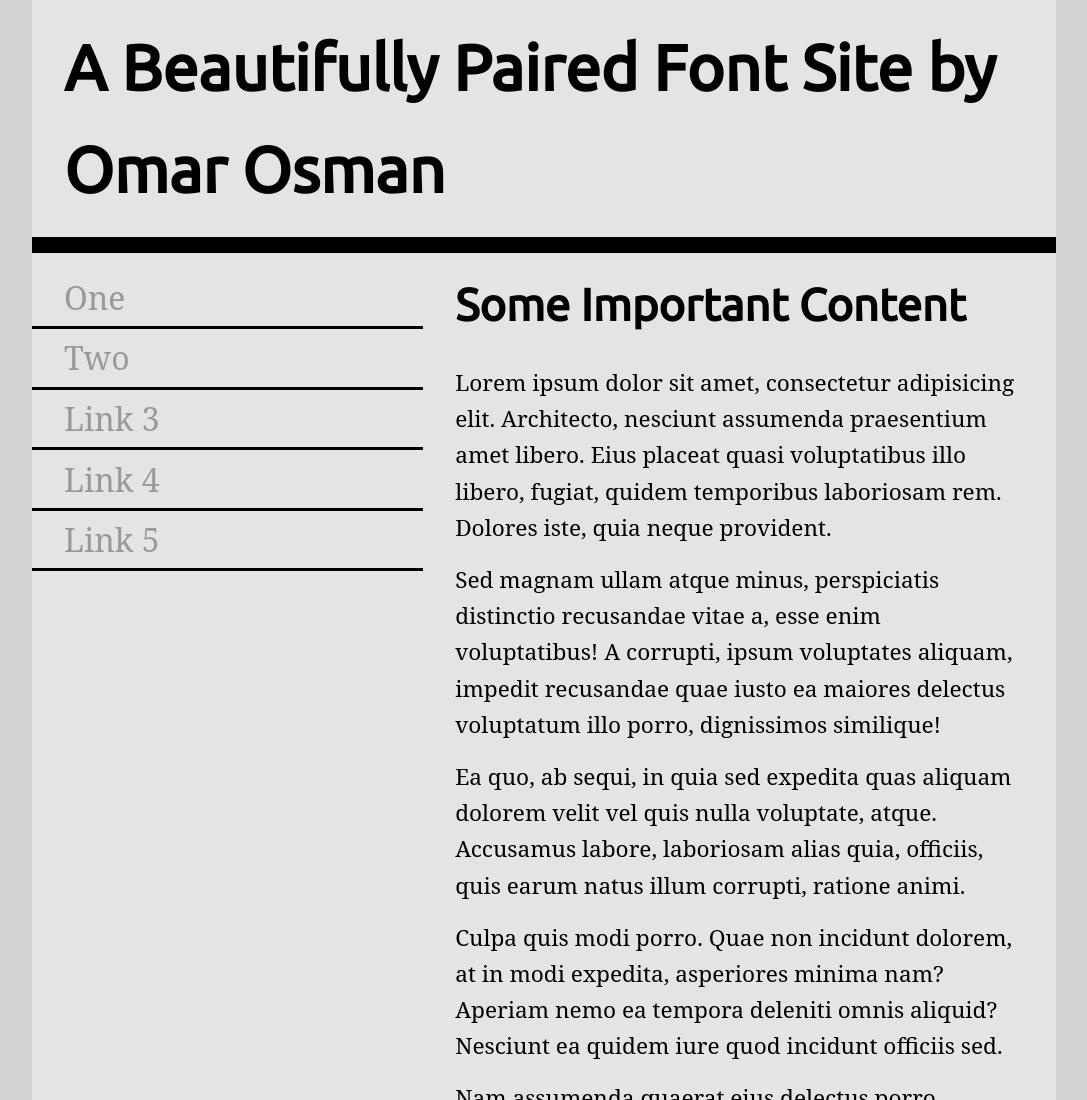
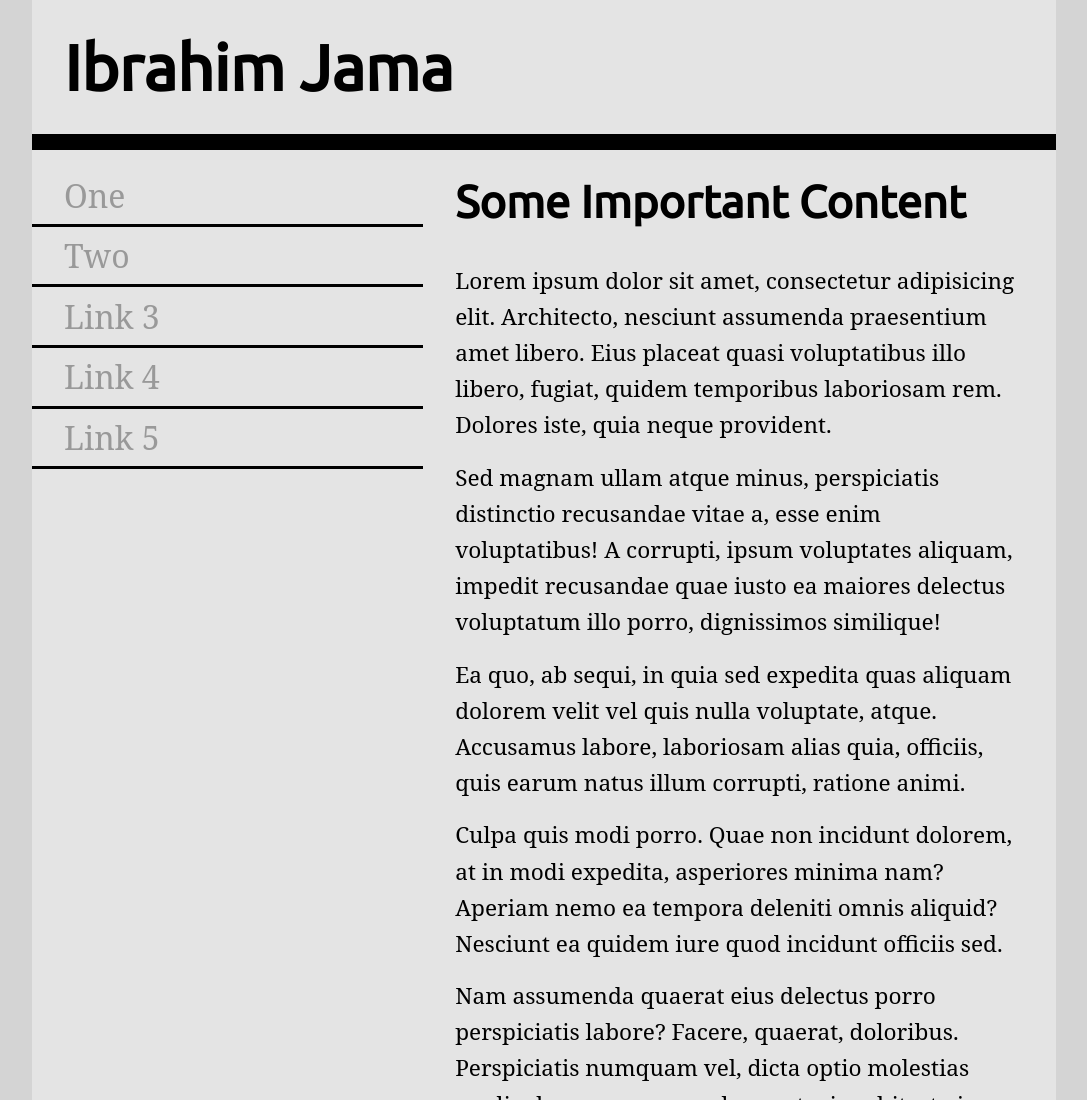
Before and after one commit to Jama0096/fonts, a plain HTML site: page index.html in a window 1280 px wide. Shown: the top 1100 px of the page, without its empty margins (96-1183 px from the left). Drawn offline with Linux system fonts and the light colour scheme; a web font is replaced by a local one.

Commit message:
Changed the header

```diff
--- a/index.html
+++ b/index.html
@@ -16,7 +16,7 @@
 <body>
     <div class="wrapper">
         <header>
-            <h1>A Beautifully Paired Font Site by Omar Osman</h1>
+            <h1>Ibrahim Jama</h1>
         </header>
         <nav>
             <ul>
```
